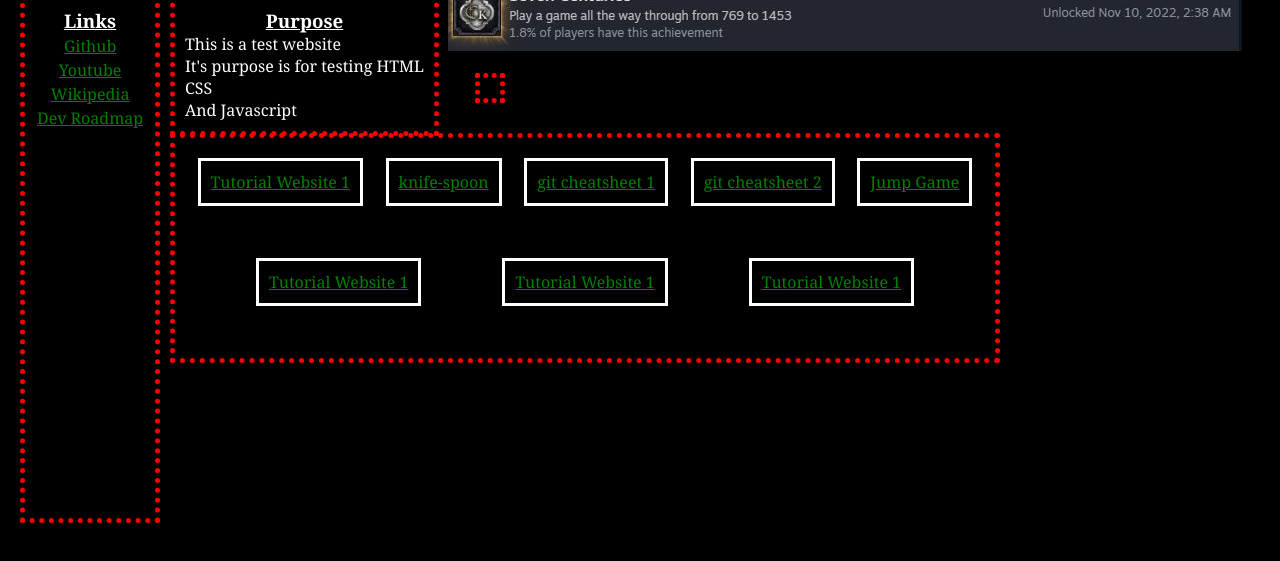
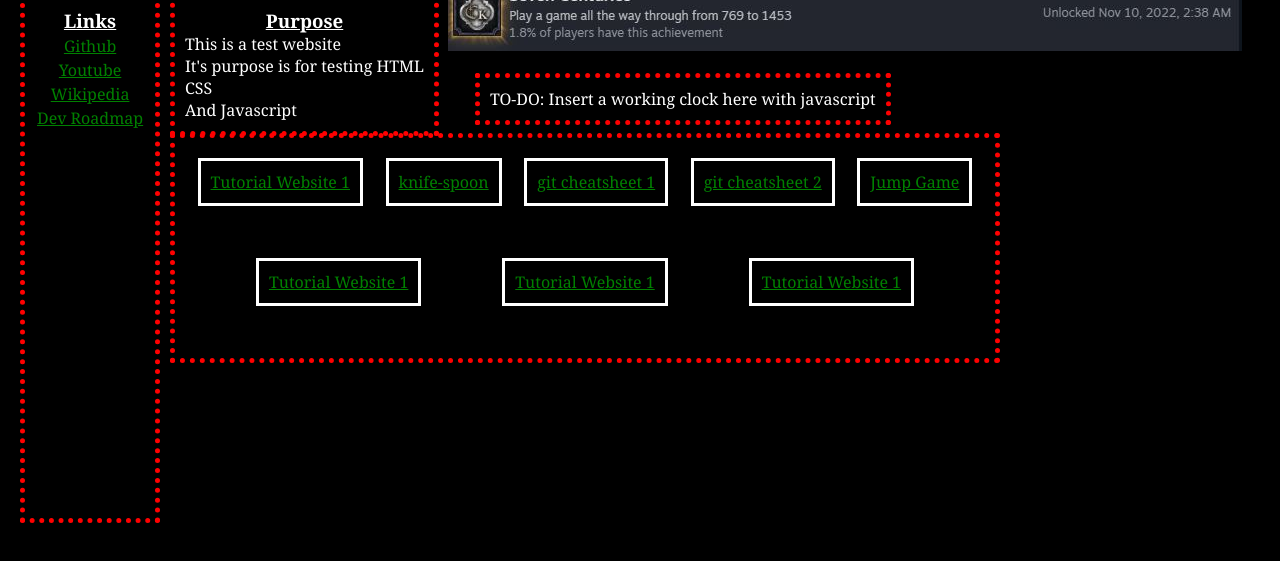
Before and after one commit to Mconley91/December_proj, a website: page index.html in a window 1280 px wide. Shown: the part 27-588 px from the top of the page. Drawn offline with Linux system fonts and the light colour scheme; files whose address does not match are found by name.

Commit message:
added to-do text for incoming clock addition

```diff
--- a/index.html
+++ b/index.html
@@ -34,6 +34,6 @@
         </div>
         <img src="C:\Users\mrthi\Desktop\Projeks\Art\Pagan.png" id="pagan_sign"></body>
         <img src="C:\Users\mrthi\Desktop\Coding_Projects\December_Website\achievement.JPG" id="achievement"></body>
-        <div class="clock"></div>
+        <div class="clock">TO-DO: Insert a working clock here with javascript</div>
     </body>
 </html>
```
